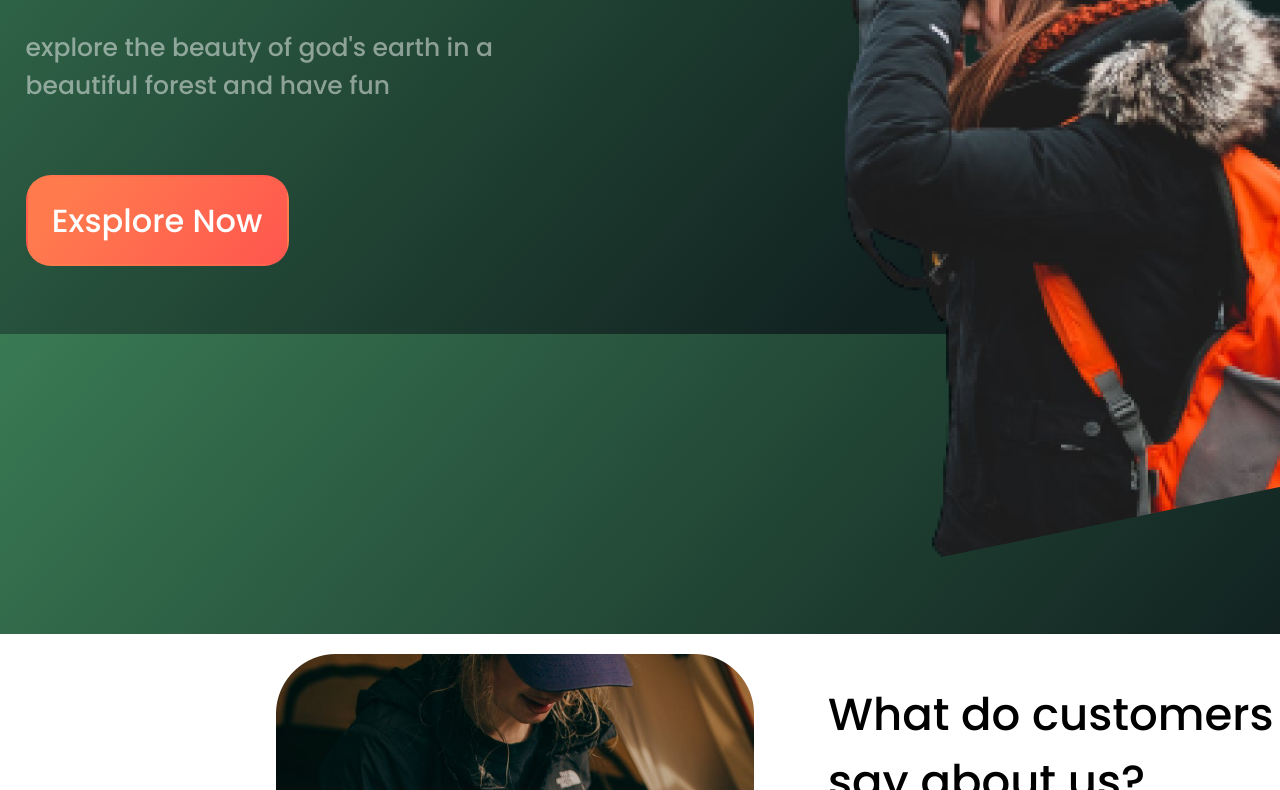
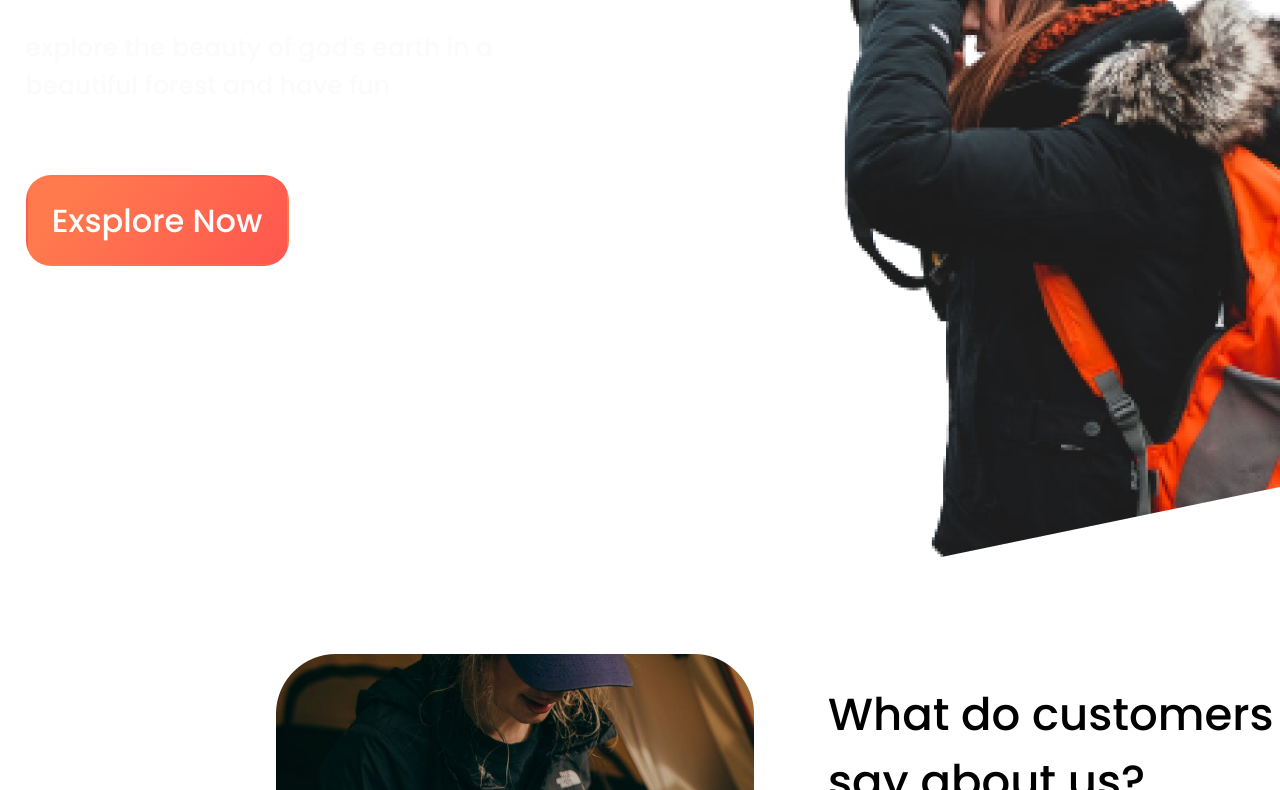
Before and after one commit to Ekaterina200100/Web-programming, a plain HTML site: page index.html in a window 1280 px wide. Shown: the part 466-1256 px from the top of the page. Drawn offline with Linux system fonts and the light colour scheme.

Commit message:
Update style.css

```diff
--- a/css/style.css
+++ b/css/style.css
@@ -10,7 +10,6 @@
 }
 
 .background_pic {
-  background: linear-gradient(132.05deg, #428E5F -17.38%, #112120 78.4%);
   width: 100%;
   margin: 0;
   padding: 0;
```
